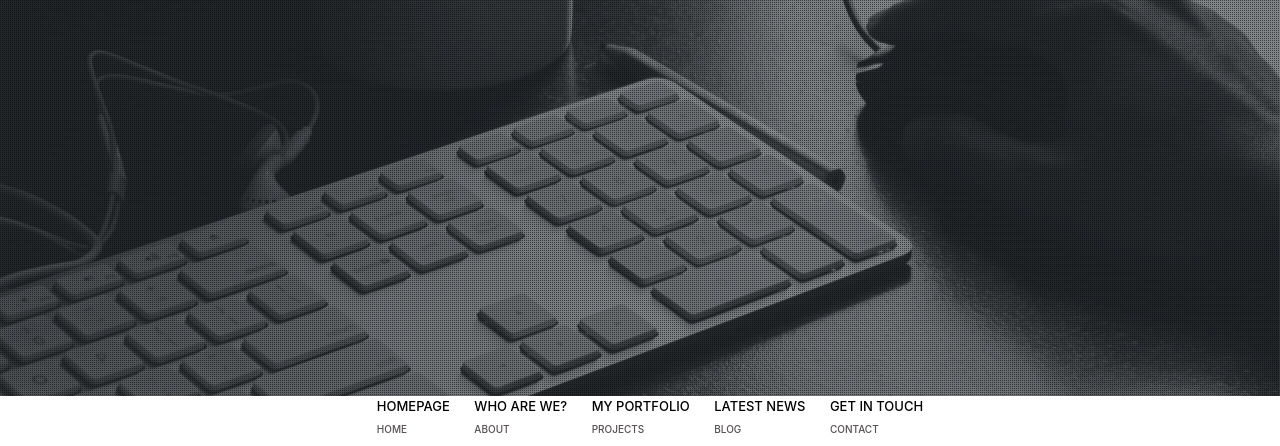
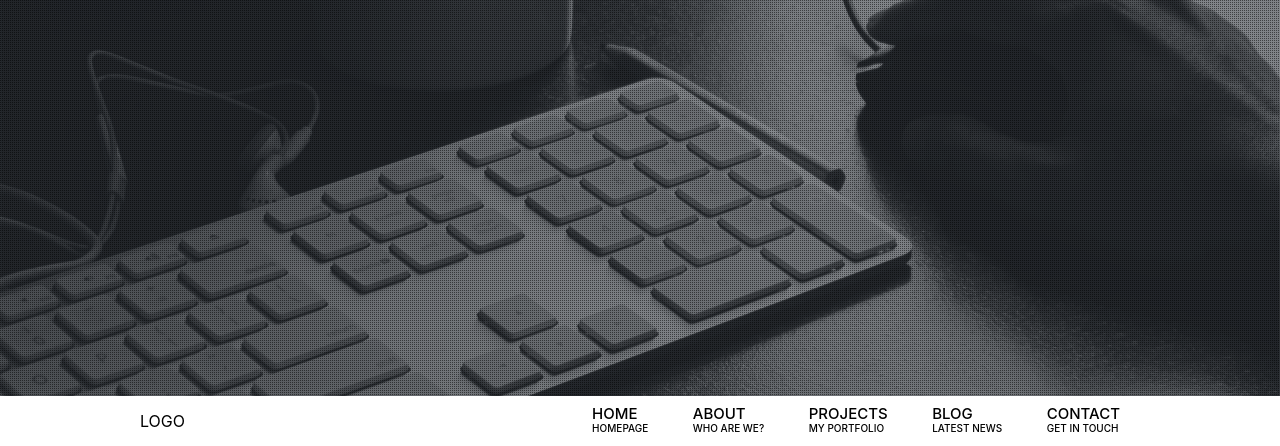
Before and after one commit to ReVa228/test.github.io, a plain HTML site: page index.html in a window 1280 px wide. Shown: the part 404-850 px from the top of the page. Drawn offline with Linux system fonts and the light colour scheme.

Commit message:
nav_ready

```diff
--- a/index.html
+++ b/index.html
@@ -8,35 +8,39 @@
 
   <body>
     <section class="home">
-      <div class="introduction"><div class="title">Hello, I am front-end developer</div>
+      <div class="introduction">
+        <div class="title">Hello, I am front-end developer</div>
       </div>
       <div class="overlay"></div>
     </section>
-    <header>
+    <header class="header">
+      <div class="container_header">
+        <div class="logo">logo</div>
         <nav>
           <ul class="navbar-list">
             <li class="navbar-item">
+              <a href="" class="navbar-link">Home</a>
               <div class="navbar-info">homepage</div>
-            <a href="" class="navbar-link">Home</a>
             </li>
             <li class="navbar-item">
+              <a href="" class="navbar-link">about</a>
               <div class="navbar-info">who are we?</div>
-            <a href="" class="navbar-link">about</a>
             </li>
             <li class="navbar-item">
+              <a href="" class="navbar-link">projects</a>
               <div class="navbar-info">my portfolio</div>
-            <a href="" class="navbar-link">projects</a>
             </li>
             <li class="navbar-item">
+              <a href="" class="navbar-link">blog</a>
               <div class="navbar-info">latest news</div>
-            <a href="" class="navbar-link">blog</a>
             </li>
             <li class="navbar-item">
+              <a href="" class="navbar-link">contact</a>
               <div class="navbar-info">get in touch</div>
-            <a href="" class="navbar-link">contact</a>
             </li>
           </ul>
         </nav>
+      </div>
     </header>
   </body>
 </html>
--- a/style.css
+++ b/style.css
@@ -31,7 +31,6 @@ body,
   top: 45%;
   left: 0;
   text-align: center;
-
 }
 .title {
   margin: 0 auto;
@@ -70,35 +69,43 @@ body,
 
 /*header*/
 
-header {
+.header {
   font-family: -apple-system, BlinkMacSystemFont, "Segoe UI", Roboto, Oxygen,
     Ubuntu, Cantarell, "Open Sans", "Helvetica Neue", sans-serif;
   text-transform: uppercase;
   width: 100%;
   height: 50px;
-  text-align: center;
+}
+.container_header {
+  display: flex;
+  justify-content: space-between;
+  align-items: center;
+  height: 50px;
+  width: 1000px;
+  margin: 0 auto;
 }
 
-/*navbar*/
+/*logo*/
+
+/*nav*/
 
 .navbar-list {
-  width: 100%;
   margin: 0 auto;
   padding: 0;
 }
 .navbar-item {
   display: inline-block;
-  padding-left: 20px;
-  line-height: 21px;
+  padding: 10px 20px;
+  line-height: 15px;
   font-weight: 500;
   text-align: left;
 }
 .navbar-info {
-  font-size: 13px;
+  font-size: 10px;
   color: #000000;
 }
 .navbar-link {
-  font-size: 10px;
-  color: rgb(85, 79, 79);
+  font-size: 15px;
+  color: #000000;
   text-decoration: none;
 }
```
Lines whose indentation alone changed are shown as unchanged.
